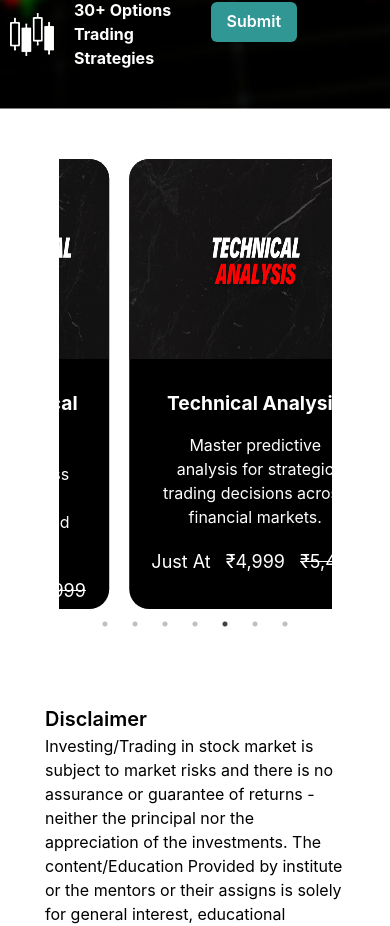
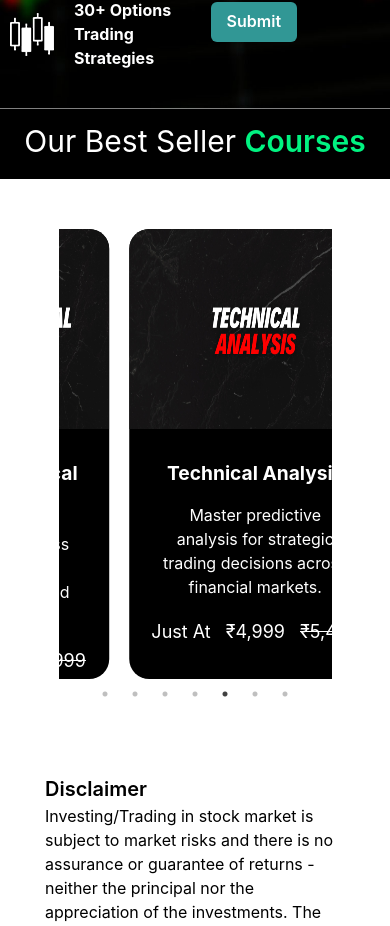
Before and after one commit to ThakorSachin72525/Trad-Vision, a React (Create React App) app: page / in a window 390 px wide. Shown: the part 3982-4908 px from the top of the page. Built offline with nearby package versions, Linux system fonts and the light colour scheme.

Commit message:
Pop up menu starting

```diff
--- a/src/Components/course_portfolio/cardSlider.jsx
+++ b/src/Components/course_portfolio/cardSlider.jsx
@@ -1,8 +1,8 @@
-import React, { useState, useEffect } from 'react';
+import React, { useState, useEffect } from "react";
 import Slider from "react-slick";
 import "slick-carousel/slick/slick.css";
 import "slick-carousel/slick/slick-theme.css";
-import { courses } from './coursedetails.jsx';
+import { courses } from "./coursedetails.jsx";
 import "./cardslider.css";
 
 const CardSlider = () => {
@@ -18,9 +18,9 @@ const CardSlider = () => {
     };
 
     handleResize(); // Initial call
-        window.addEventListener('resize', handleResize);
+    window.addEventListener("resize", handleResize);
 
-        return () => window.removeEventListener('resize', handleResize);
+    return () => window.removeEventListener("resize", handleResize);
   }, []);
 
   const settings = {
@@ -30,24 +30,28 @@ const CardSlider = () => {
     slidesToShow: slidesToShow,
     slidesToScroll: 1,
     autoplay: true,
-        autoplaySpeed: 1500
+    autoplaySpeed: 1500,
   };
 
   return (
-        <div className='maincard'>
-            <div className='secondcard'>
+    <div className="maincard">
+      <div className="headers" style={{ width: "100%", background: "black", textWrap: "wrap" }}>
+        Our Best Seller <span>Courses</span>
+      </div>
+      <div className="secondcard">
         <Slider {...settings}>
           {courses.map((d, index) => (
-                        <div key={index} className='card'>
-                            <div className='thirdcard'>
-                                <img id='cardImg' src={d.image} alt={d.title} />
+            <div key={index} className="card">
+              <div className="thirdcard">
+                <img id="cardImg" src={d.image} alt={d.title} />
               </div>
-                            <div className='card_content'>
-                                <p id='card_title'>{d.title}</p>
+              <div className="card_content">
+                <p id="card_title">{d.title}</p>
                 <p>{d.description}</p>
-                                <button style={{ width: "113%" }} id='card_btn'>Just At
+                <button style={{ width: "113%" }} id="card_btn">
+                  Just At
                   <p>{d.price}</p>
-                                    <p id='card_discount'>{d.discount}</p>
+                  <p id="card_discount">{d.discount}</p>
                 </button>
               </div>
             </div>
--- a/src/Components/course_portfolio/cardslider.css
+++ b/src/Components/course_portfolio/cardslider.css
@@ -1,9 +1,14 @@
 .maincard {
-    width: 80%;
     margin: auto;
+    width: 100%;
+    display: flex;
+    align-items: center;
+    justify-content: center;
+    flex-direction: column;
 }
 
 .secondcard {
+    width: 80%;
     margin-top: 50px;
     margin-bottom: 50px;
 }
@@ -62,12 +67,28 @@
     .card_content {
         gap: 5px;
     }
+    .maincard {
+        margin: auto;
+        width: 100%;
+        display: flex;
+        align-items: center;
+        justify-content: center;
+        flex-direction: column;
+    }
+
+    .secondcard {
+        width: 80%;
+        margin-top: 50px;
+        margin-bottom: 50px;
+    }
 }
 
 @media only screen and (max-width: 768px) {
-    .maincard {
+    .secondcard {
         width: 50%;
         margin: auto;
+        margin-top: 50px;
+        margin-bottom: 50px;
     }
 
     .card {
@@ -104,9 +125,14 @@
 }
 
 @media only screen and (max-width: 480px) {
-    .maincard {
+
+
+    .secondcard {
+        margin: auto;
         width: 70%;
         margin: auto;
+        margin-top: 50px;
+        margin-bottom: 50px;
     }
 
     .card {
@@ -143,15 +169,16 @@
 }
 
 @media only screen and (max-width: 320px) {
-    .maincard {
+
+    .secondcard {
+        margin: auto;
+        margin: auto;
         width: 80%;
         margin: auto;
-    }
-
-    .secondcard {
         margin-top: 50px;
         margin-bottom: 50px;
     }
+
 
     #cardImg {
         height: 150px;
```
Lines whose indentation alone changed are shown as unchanged.
